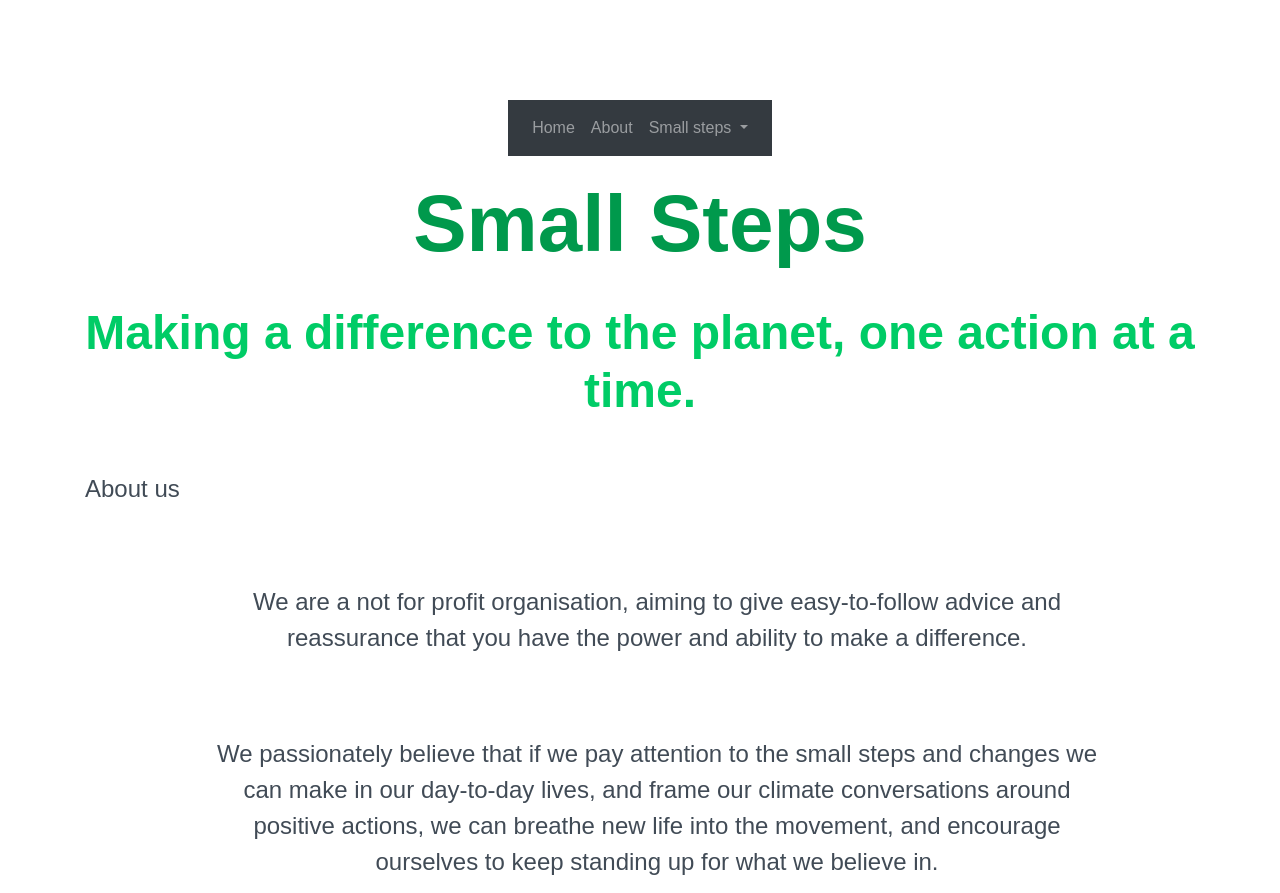
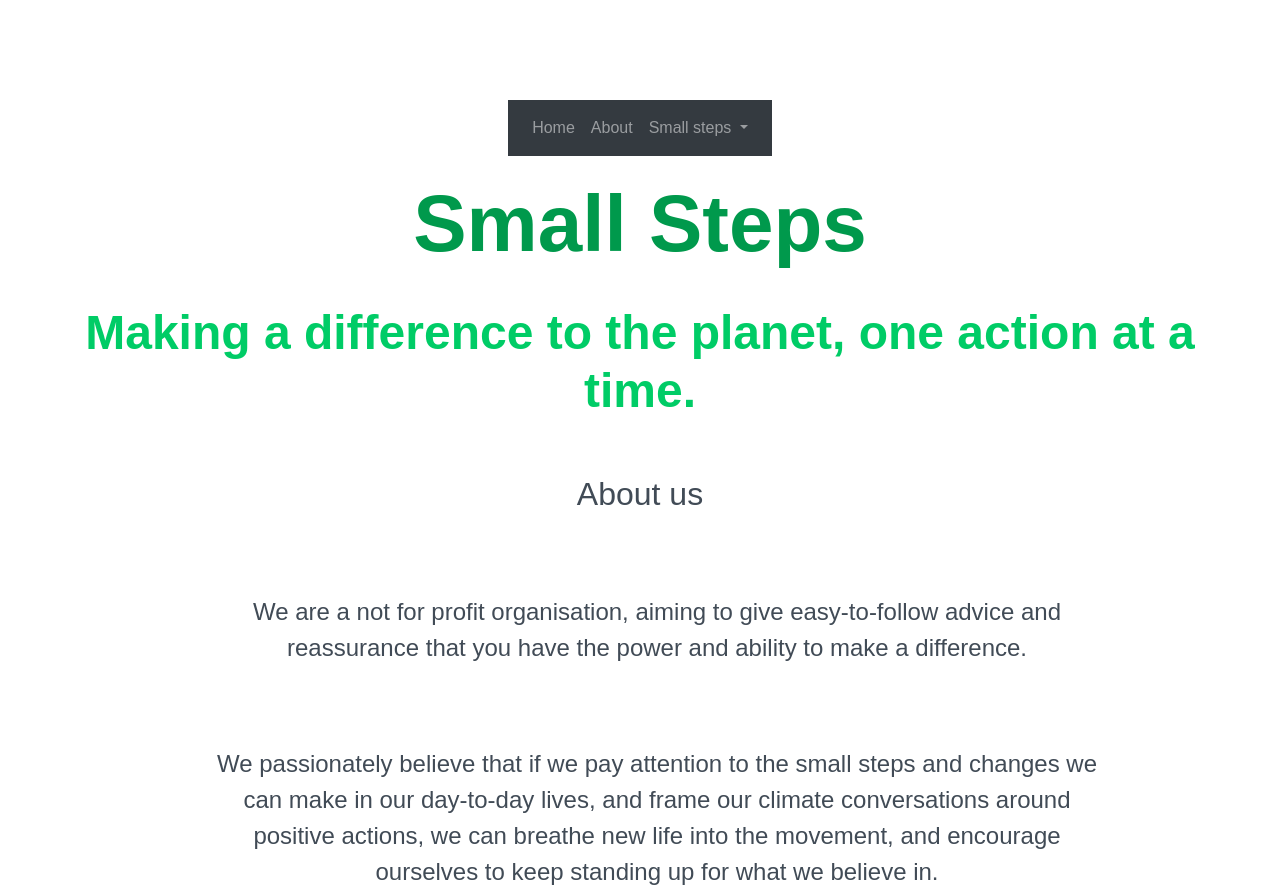
Before and after one commit to fionabatchelor1/algo_rhythm_of_the_night, a plain HTML site: page about.html in a window 1280 px wide. Shown: the top 893 px of the page. Drawn offline with nearby package versions, Linux system fonts and the light colour scheme.

Commit message:
New heading style
Added h4 to css

```diff
--- a/css/styles.css
+++ b/css/styles.css
@@ -38,6 +38,10 @@ h3 {
   font-weight: bold;
 
 }
+h4 {
+  text-align: center;
+  font-size:2em
+}
 
 div {
 min-height: 20vh;
```
Also changed, not shown: 1 other file.
